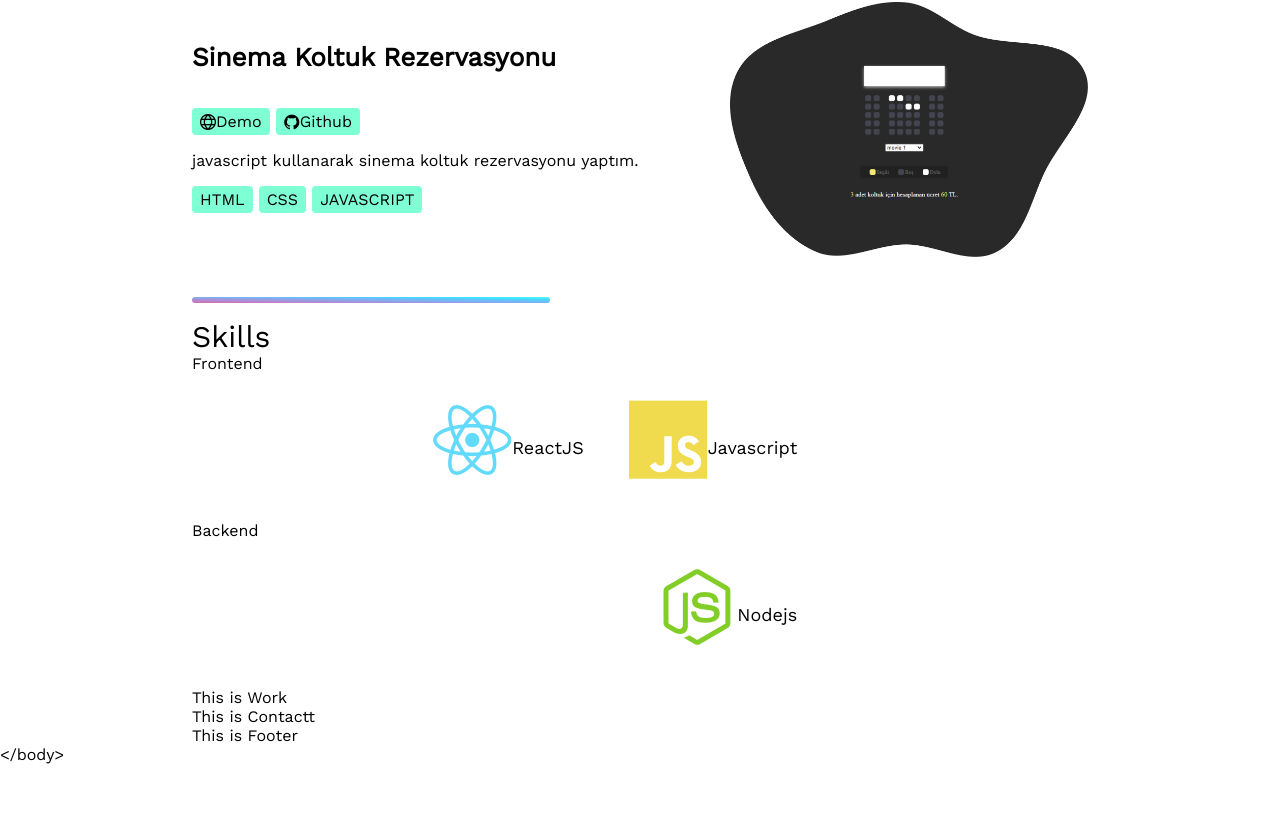
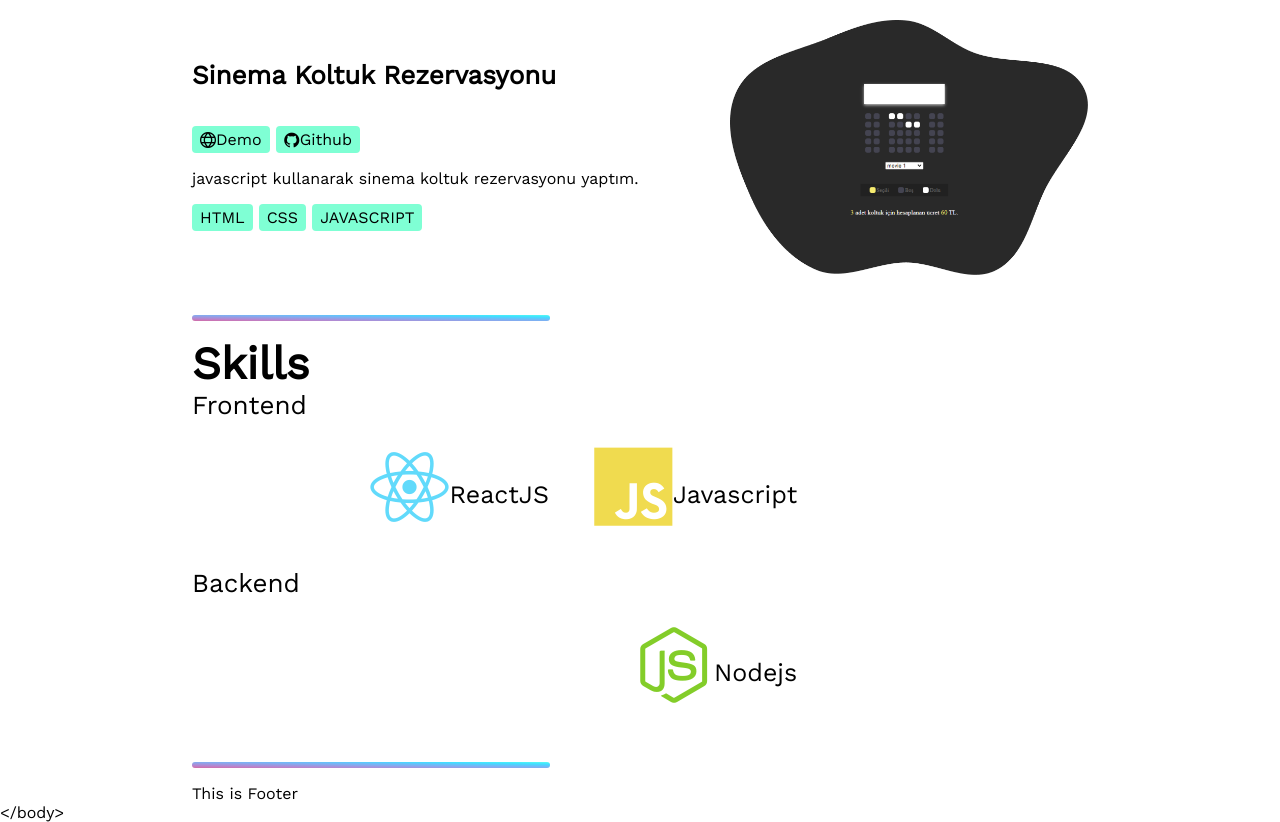
Before and after one commit to sevilgenysf/portfolioys, a React (Create React App) app: page / in a window 1280 px wide. Shown: the part 809-1631 px from the top of the page. Before the commit the page ends 1573 px from the top, so only its background shows below. Built offline with nearby package versions, Linux system fonts and the light colour scheme.

Commit message:
Skills editing

```diff
--- a/src/components/body/contact/index.js
+++ b/src/components/body/contact/index.js
@@ -1,11 +1,12 @@
-import React from 'react';
+import React from "react";
+import Separator from "../../commen/separator/separator";
 
 function contact() {
-    return (
-        <div>
-            This is Contactt
-        </div>
-    )
+  return (
+    <div>
+      <Separator />
+    </div>
+  );
 }
 
 export default contact;
--- a/src/components/body/index.js
+++ b/src/components/body/index.js
@@ -1,11 +1,9 @@
-import React from 'react';
-import './body.css';
-import About from './about';
-import Projects from './projects';
-import Skills from './skills';
-import Work from './work';
-import Contact from './contact';
-
+import React from "react";
+import "./body.css";
+import About from "./about";
+import Projects from "./projects";
+import Skills from "./skills";
+import Contact from "./contact";
 
 function Body() {
   return (
@@ -19,14 +17,11 @@ function Body() {
       <section id="skills">
         <Skills />
       </section>
-            <section id="work">
-                <Work />
-            </section>
       <section id="contact">
         <Contact />
       </section>
     </div>
-    )
+  );
 }
 
 export default Body;
--- a/src/components/body/skills/skill-card.css
+++ b/src/components/body/skills/skill-card.css
@@ -15,7 +15,7 @@
 }
 
 .skill-name {
-  font-size: 18px;
+  font-size: 25px;
 }
 
 @media only screen and (max-width: 720px) {
--- a/src/components/body/skills/skills.css
+++ b/src/components/body/skills/skills.css
@@ -16,11 +16,20 @@
   font-weight: 600;
 }
 
+.section-title {
+  font-weight: 800;
+  font-size: 45px;
+}
+
 .skills-list {
   display: flex;
   flex-wrap: wrap;
   max-width: 70%;
   justify-content: flex-end;
+}
+
+.skills-section-title {
+  font-size: 26px;
 }
 
 @media only screen and (max-width: 720px) {
--- a/src/components/body/work/index.js
+++ /dev/null
@@ -1,11 +0,0 @@
-import React from 'react'
-
-function Work() {
-    return (
-        <div>
-            This is Work
-        </div>
-    )
-}
-
-export default Work;
```
Lines whose indentation alone changed are shown as unchanged.
